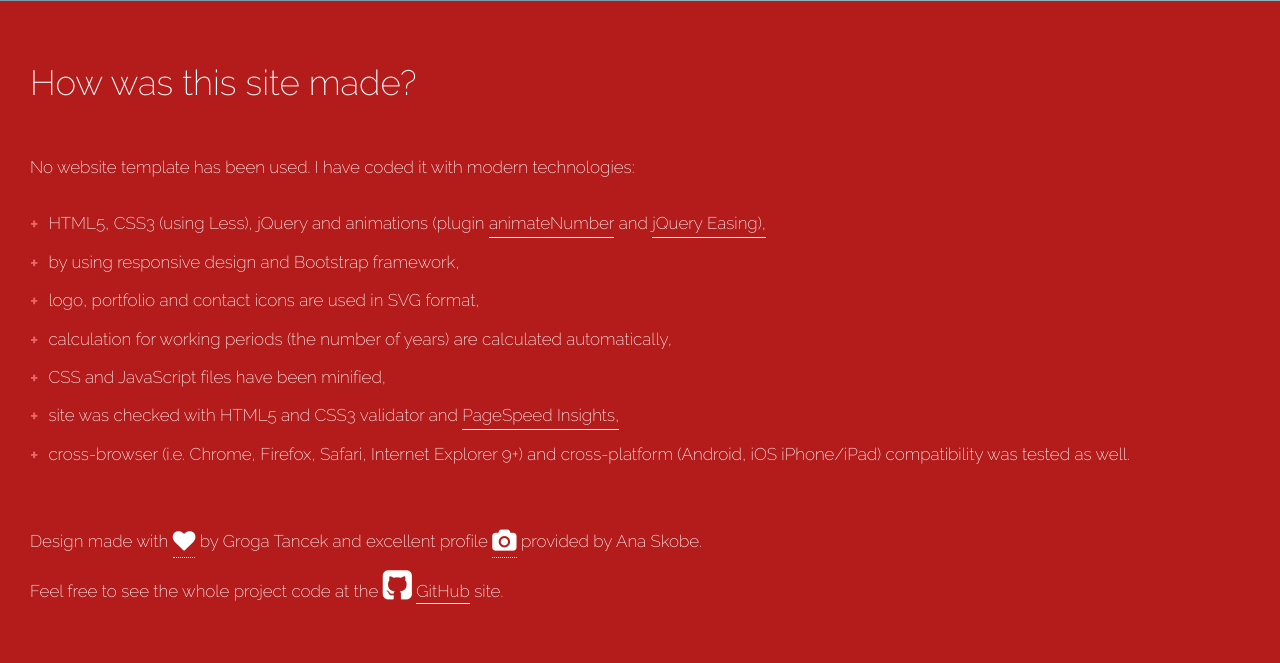
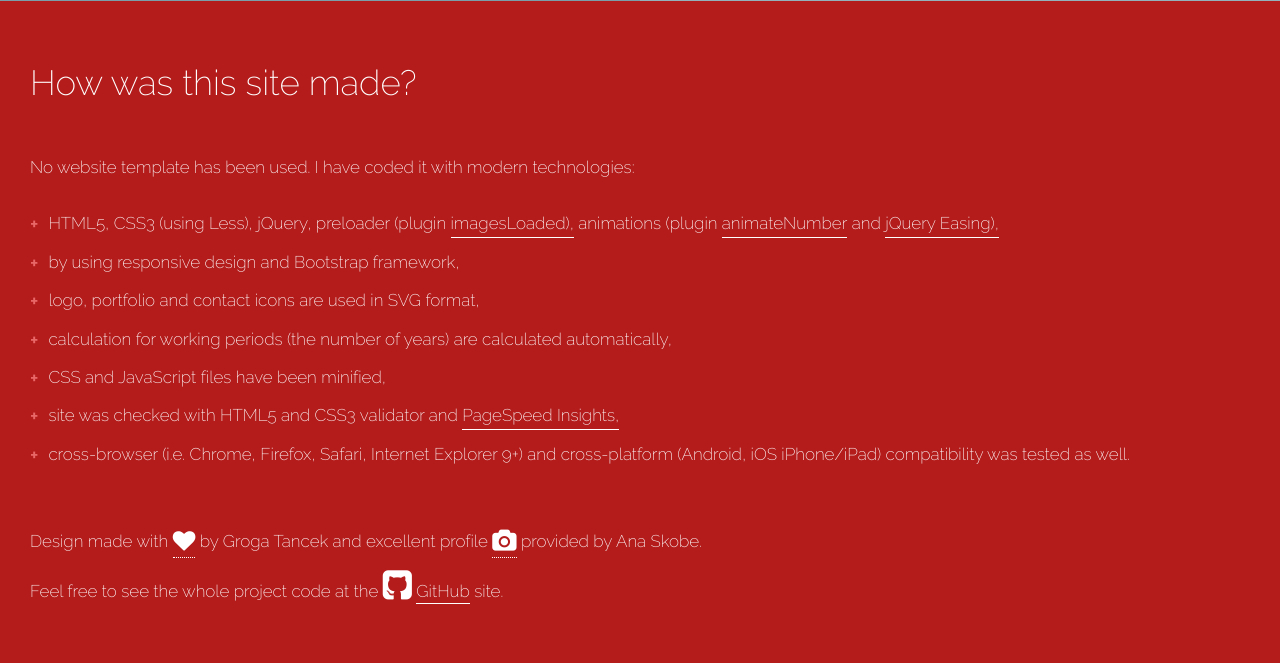
Before and after one commit to be-codified/personal-presentation-site, a PHP site: page / in a window 1280 px wide. Shown: the part 3117-3780 px from the top of the page. Run offline with PHP 8.4, Linux system fonts and the light colour scheme.

Commit message:
content updated

```diff
--- a/index.php
+++ b/index.php
@@ -204,7 +204,7 @@
                             <h2 class="smaller">How was this site made?</h2>
                             <p class="first">No website template has been used. I have coded it with modern technologies:</p>
                             <ul class="plus-bullets">
-                                <li>HTML5, CSS3 (using Less), jQuery and animations (plugin <a href="https://github.com/aishek/jquery-animateNumber" target="_blank">animateNumber</a> and <a href="http://gsgd.co.uk/sandbox/jquery/easing/" target="_blank">jQuery Easing),</a></li>
+                                <li>HTML5, CSS3 (using Less), jQuery, preloader (plugin <a href="https://github.com/desandro/imagesloaded" target="_blank">imagesLoaded),</a> animations (plugin <a href="https://github.com/aishek/jquery-animateNumber" target="_blank">animateNumber</a> and <a href="http://gsgd.co.uk/sandbox/jquery/easing/" target="_blank">jQuery Easing),</a></li>
                                 <li>by using responsive design and Bootstrap framework,</li>
                                 <li>logo, portfolio and contact icons are used in SVG format,</li>
                                 <li>calculation for working periods (the number of years) are calculated automatically,</li>
```
